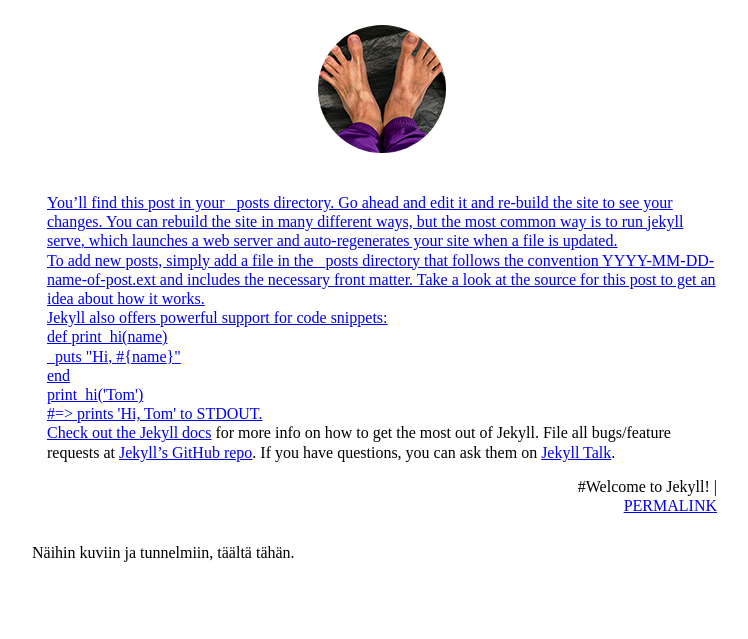
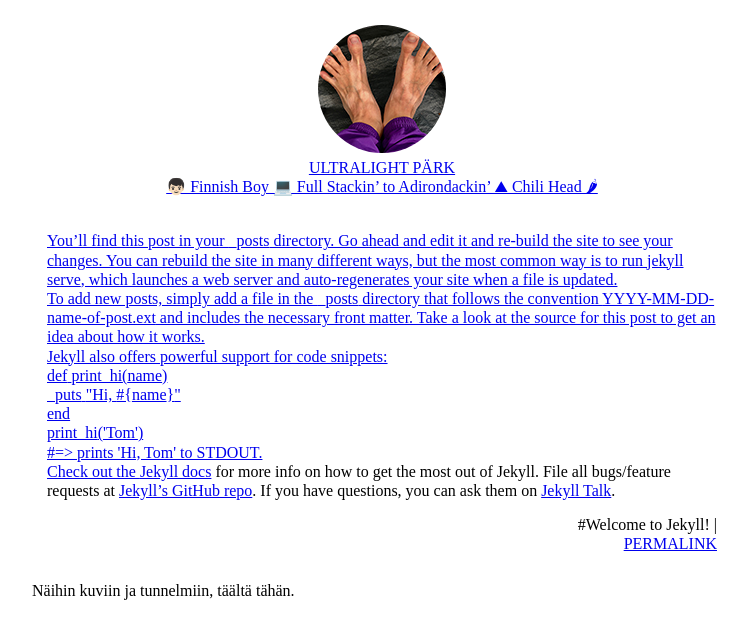
Before and after one commit to ultralightpark/ultralightpark.github.io, a Jekyll site: the page built from index.md, in a window 1280 px wide. Shown: the top 639 px of the page, without its empty margins (258-1006 px from the left). Built offline with Jekyll 4.4.1, drawn with Linux system fonts in a browser that asks for light colours.

Commit message:
Update header.html

```diff
--- a/_includes/header.html
+++ b/_includes/header.html
@@ -7,6 +7,10 @@
 <a href="{{ site.url }}">
 <img id="profilepicture" alt="Ultralight Pärk" src="{{ site.url }}/assets/logo.png"
 </a>
+<br>
+ULTRALIGHT PÄRK
+<br>
+👦🏻 Finnish Boy 💻 Full Stackin’ to Adirondackin’ ⛰ Chili Head 🌶
 </header>
 <nav>
 </nav>
```
